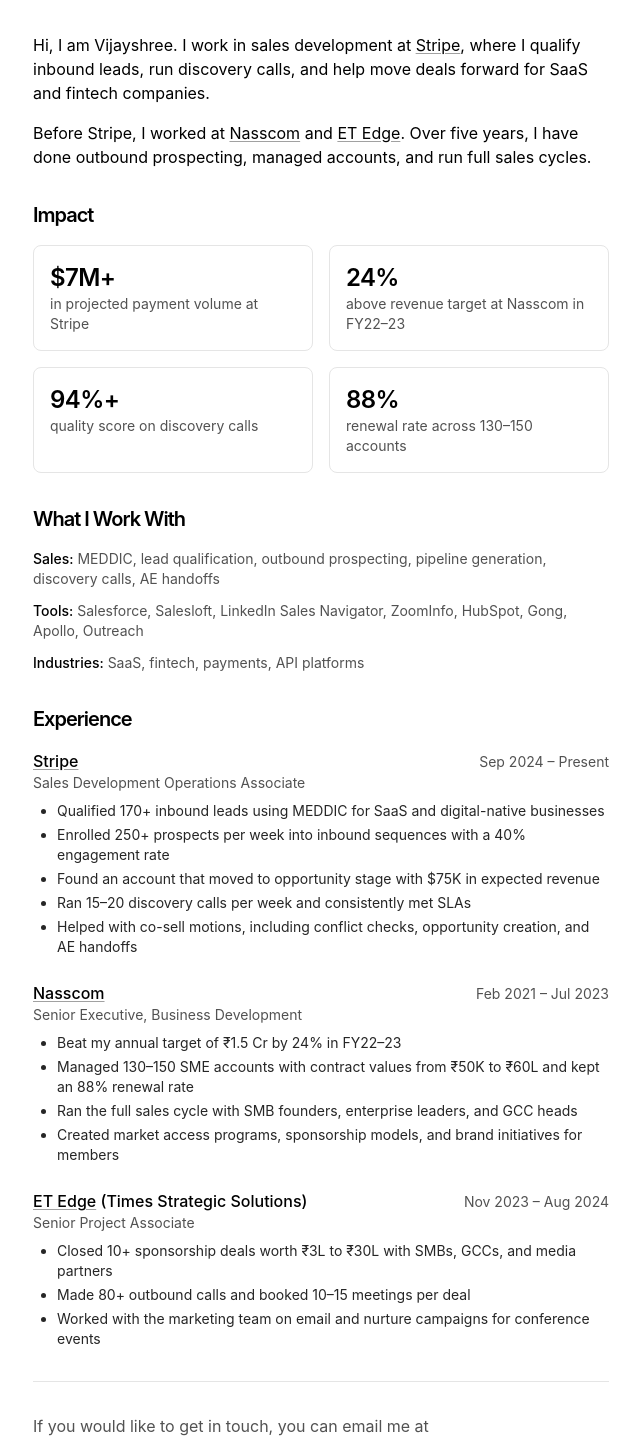
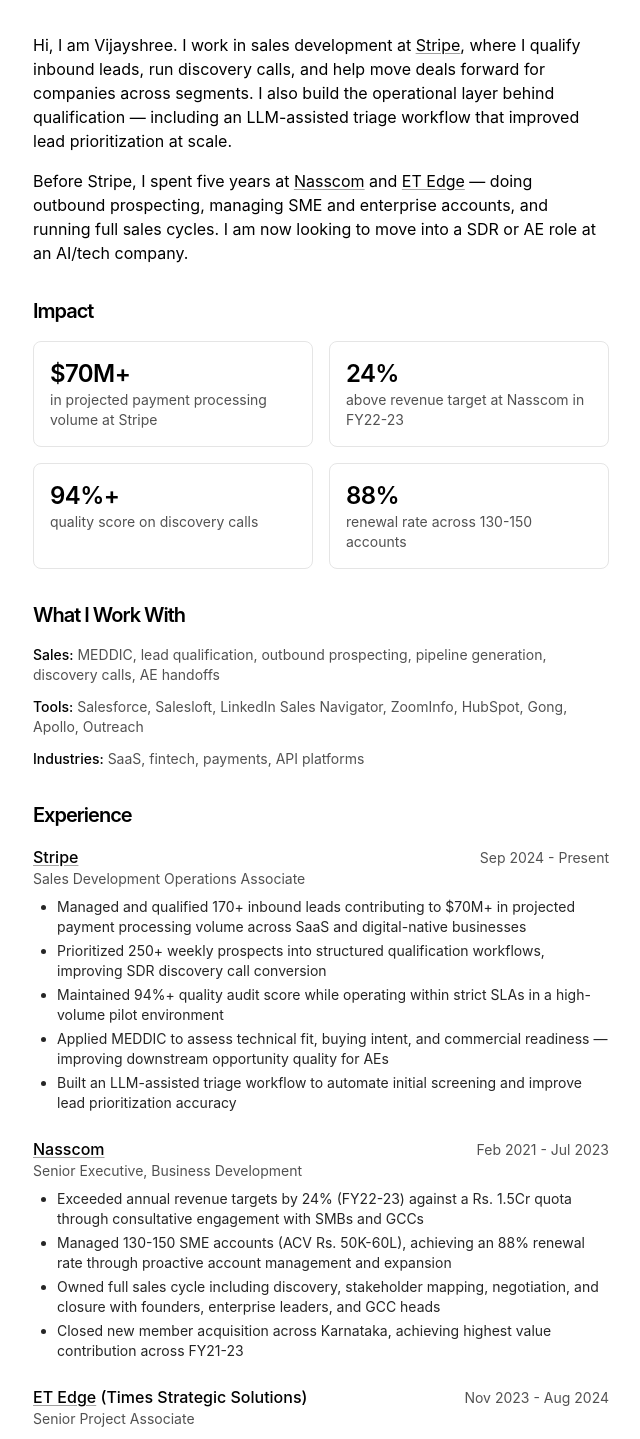
Before and after one commit to whoAbhishekSah/vijayshree-portfolio, a Next.js app: page / in a window 1280 px wide. Shown: the part 167-1606 px from the top of the page, without its empty margins (319-959 px from the left). Built offline with nearby package versions, Linux system fonts and the light colour scheme; no server answers.

Commit message:
Update page.tsx

```diff
--- a/app/page.tsx
+++ b/app/page.tsx
@@ -9,25 +9,24 @@
       <p className="mb-4">
         Hi, I am Vijayshree. I work in sales development at{' '}
         <a href="https://stripe.com" target="_blank" rel="noopener noreferrer" className={linkClass}>Stripe</a>,
-        where I qualify inbound leads, run discovery calls, and help move deals forward for SaaS and fintech companies.
+        where I qualify inbound leads, run discovery calls, and help move deals forward for companies across segments. I also build the operational layer behind qualification — including an LLM-assisted triage workflow that improved lead prioritization at scale.
       </p>
       <p className="mb-4">
-        Before Stripe, I worked at{' '}
-        <a href="https://Nasscom.in" target="_blank" rel="noopener noreferrer" className={linkClass}>Nasscom</a> and{' '}
-        <a href="https://et-edge.com" target="_blank" rel="noopener noreferrer" className={linkClass}>ET Edge</a>.
-        Over five years, I have done outbound prospecting, managed accounts, and run full sales cycles.
+        Before Stripe, I spent five years at{' '}
+        <a href="https://nasscom.in" target="_blank" rel="noopener noreferrer" className={linkClass}>Nasscom</a> and{' '}
+        <a href="https://et-edge.com" target="_blank" rel="noopener noreferrer" className={linkClass}>ET Edge</a> — doing outbound prospecting, managing SME and enterprise accounts, and running full sales cycles. I am now looking to move into a SDR or AE role at an AI/tech company.
       </p>
 
       <div className="my-8">
         <h2 className="font-semibold text-xl mb-4 tracking-tighter">Impact</h2>
         <div className="grid grid-cols-2 gap-4 mb-6">
           <div className="p-4 rounded-lg border border-neutral-200 dark:border-neutral-800">
-            <p className="text-2xl font-semibold tracking-tight">$7M+</p>
-            <p className="text-sm text-neutral-600 dark:text-neutral-400">in projected payment volume at Stripe</p>
+            <p className="text-2xl font-semibold tracking-tight">$70M+</p>
+            <p className="text-sm text-neutral-600 dark:text-neutral-400">in projected payment processing volume at Stripe</p>
           </div>
           <div className="p-4 rounded-lg border border-neutral-200 dark:border-neutral-800">
             <p className="text-2xl font-semibold tracking-tight">24%</p>
-            <p className="text-sm text-neutral-600 dark:text-neutral-400">above revenue target at Nasscom in FY22–23</p>
+            <p className="text-sm text-neutral-600 dark:text-neutral-400">above revenue target at Nasscom in FY22-23</p>
           </div>
           <div className="p-4 rounded-lg border border-neutral-200 dark:border-neutral-800">
             <p className="text-2xl font-semibold tracking-tight">94%+</p>
@@ -35,7 +34,7 @@
           </div>
           <div className="p-4 rounded-lg border border-neutral-200 dark:border-neutral-800">
             <p className="text-2xl font-semibold tracking-tight">88%</p>
-            <p className="text-sm text-neutral-600 dark:text-neutral-400">renewal rate across 130–150 accounts</p>
+            <p className="text-sm text-neutral-600 dark:text-neutral-400">renewal rate across 130-150 accounts</p>
           </div>
         </div>
       </div>
@@ -63,50 +62,63 @@
 
         <div className="mb-6">
           <div className="flex justify-between items-baseline">
-            <h3 className="font-medium"><a href="https://stripe.com" target="_blank" rel="noopener noreferrer" className={linkClass}>Stripe</a></h3>
-            <p className="text-sm text-neutral-600 dark:text-neutral-400">Sep 2024 – Present</p>
+            <h3 className="font-medium">
+              <a href="https://stripe.com" target="_blank" rel="noopener noreferrer" className={linkClass}>Stripe</a>
+            </h3>
+            <p className="text-sm text-neutral-600 dark:text-neutral-400">Sep 2024 - Present</p>
           </div>
           <p className="text-sm text-neutral-600 dark:text-neutral-400 mb-2">Sales Development Operations Associate</p>
           <ul className="list-disc pl-6 space-y-1 text-sm text-neutral-800 dark:text-neutral-200">
-            <li>Qualified 170+ inbound leads using MEDDIC for SaaS and digital-native businesses</li>
-            <li>Enrolled 250+ prospects per week into inbound sequences with a 40% engagement rate</li>
-            <li>Found an account that moved to opportunity stage with $75K in expected revenue</li>
-            <li>Ran 15–20 discovery calls per week and consistently met SLAs</li>
-            <li>Helped with co-sell motions, including conflict checks, opportunity creation, and AE handoffs</li>
+            <li>Managed and qualified 170+ inbound leads contributing to $70M+ in projected payment processing volume across SaaS and digital-native businesses</li>
+            <li>Prioritized 250+ weekly prospects into structured qualification workflows, improving SDR discovery call conversion</li>
+            <li>Maintained 94%+ quality audit score while operating within strict SLAs in a high-volume pilot environment</li>
+            <li>Applied MEDDIC to assess technical fit, buying intent, and commercial readiness — improving downstream opportunity quality for AEs</li>
+            <li>Built an LLM-assisted triage workflow to automate initial screening and improve lead prioritization accuracy</li>
           </ul>
         </div>
 
         <div className="mb-6">
           <div className="flex justify-between items-baseline">
-            <h3 className="font-medium"><a href="https://Nasscom.in" target="_blank" rel="noopener noreferrer" className={linkClass}>Nasscom</a></h3>
-            <p className="text-sm text-neutral-600 dark:text-neutral-400">Feb 2021 – Jul 2023</p>
+            <h3 className="font-medium">
+              <a href="https://nasscom.in" target="_blank" rel="noopener noreferrer" className={linkClass}>Nasscom</a>
+            </h3>
+            <p className="text-sm text-neutral-600 dark:text-neutral-400">Feb 2021 - Jul 2023</p>
           </div>
           <p className="text-sm text-neutral-600 dark:text-neutral-400 mb-2">Senior Executive, Business Development</p>
           <ul className="list-disc pl-6 space-y-1 text-sm text-neutral-800 dark:text-neutral-200">
-            <li>Beat my annual target of ₹1.5 Cr by 24% in FY22–23</li>
-            <li>Managed 130–150 SME accounts with contract values from ₹50K to ₹60L and kept an 88% renewal rate</li>
-            <li>Ran the full sales cycle with SMB founders, enterprise leaders, and GCC heads</li>
-            <li>Created market access programs, sponsorship models, and brand initiatives for members</li>
+            <li>Exceeded annual revenue targets by 24% (FY22-23) against a Rs. 1.5Cr quota through consultative engagement with SMBs and GCCs</li>
+            <li>Managed 130-150 SME accounts (ACV Rs. 50K-60L), achieving an 88% renewal rate through proactive account management and expansion</li>
+            <li>Owned full sales cycle including discovery, stakeholder mapping, negotiation, and closure with founders, enterprise leaders, and GCC heads</li>
+            <li>Closed new member acquisition across Karnataka, achieving highest value contribution across FY21-23</li>
           </ul>
         </div>
 
         <div className="mb-6">
           <div className="flex justify-between items-baseline">
-            <h3 className="font-medium"><a href="https://et-edge.com" target="_blank" rel="noopener noreferrer" className={linkClass}>ET Edge</a> (Times Strategic Solutions)</h3>
-            <p className="text-sm text-neutral-600 dark:text-neutral-400">Nov 2023 – Aug 2024</p>
+            <h3 className="font-medium">
+              <a href="https://et-edge.com" target="_blank" rel="noopener noreferrer" className={linkClass}>ET Edge</a>{' '}
+              (Times Strategic Solutions)
+            </h3>
+            <p className="text-sm text-neutral-600 dark:text-neutral-400">Nov 2023 - Aug 2024</p>
           </div>
           <p className="text-sm text-neutral-600 dark:text-neutral-400 mb-2">Senior Project Associate</p>
           <ul className="list-disc pl-6 space-y-1 text-sm text-neutral-800 dark:text-neutral-200">
-            <li>Closed 10+ sponsorship deals worth ₹3L to ₹30L with SMBs, GCCs, and media partners</li>
-            <li>Made 80+ outbound calls and booked 10–15 meetings per deal</li>
-            <li>Worked with the marketing team on email and nurture campaigns for conference events</li>
+            <li>Closed 10+ sponsorship deals ranging Rs. 3L-30L, partnering with SMBs, GCCs, industry associations, and media partners</li>
+            <li>Drove outbound pipeline through high-volume prospecting across corporate and media sectors with structured follow-up cycles</li>
+            <li>Developed outreach strategies aligned with AI adoption, digital transformation, and cloud innovation themes</li>
           </ul>
         </div>
       </div>
 
       <hr className="my-8 border-neutral-200 dark:border-neutral-800" />
+      <div className="flex items-center gap-3 mb-6">
+        <div className="w-2 h-2 rounded-full bg-emerald-500 flex-shrink-0" />
+        <p className="text-sm text-neutral-600 dark:text-neutral-400">
+          <span className="font-medium text-neutral-900 dark:text-neutral-100">Open to opportunities</span> — BDR and AE roles at AI/tech companies.
+        </p>
+      </div>
       <p className="text-neutral-600 dark:text-neutral-400">
-        If you would like to get in touch, you can email me at{' '}
+        Get in touch at{' '}
         <a href="mailto:vijayshree.pukale@gmail.com" className={linkClass}>
           vijayshree.pukale@gmail.com
         </a>
```
